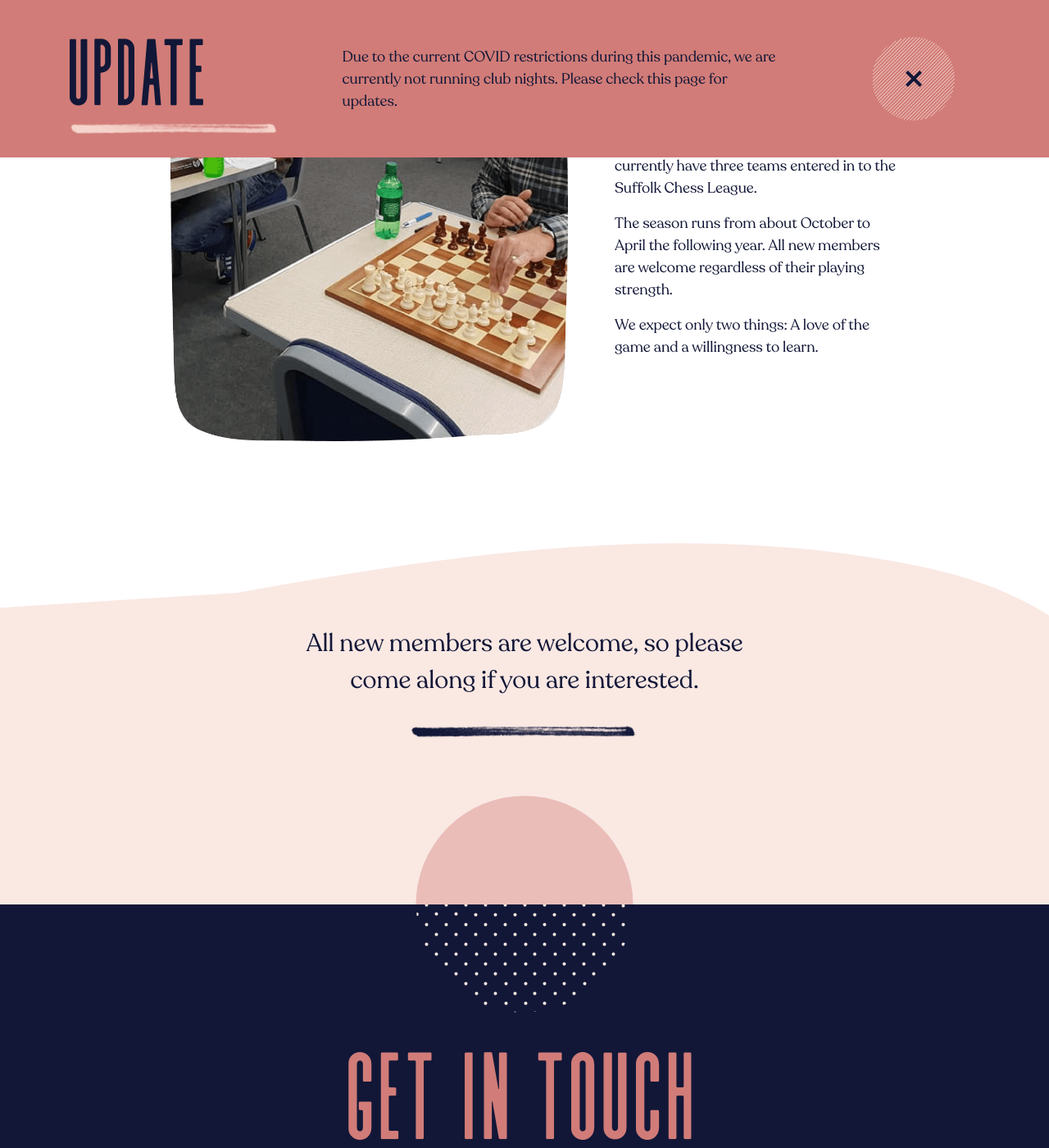
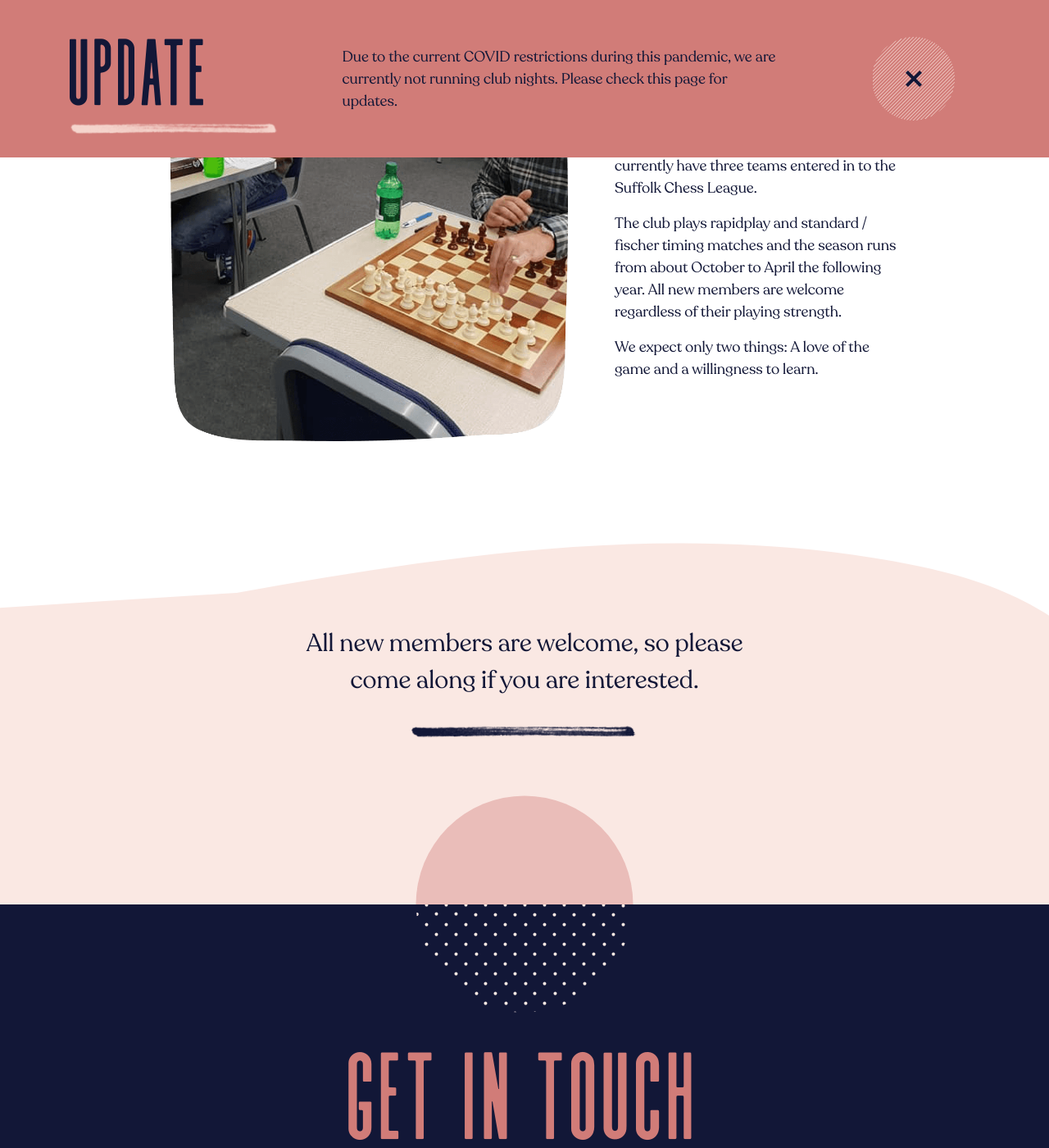
Before and after one commit to ifancyabroad/felixstowe-chess, a Jekyll site: the page built from index.html, in a window 1280 px wide and 1400 px high, scrolled down 2615 px. Shown: the whole window at 82% size. Built offline with Jekyll 4.4.1, drawn with Linux system fonts in a browser that asks for light colours; some of the changed text lies outside the part shown.

Commit message:
Fix phone number and add match time controls

```diff
--- a/_includes/get-in-touch.html
+++ b/_includes/get-in-touch.html
@@ -10,7 +10,7 @@
         <div class="d-flex justify-content-between">
           <div>
             <h5 class="text-primary">DAVE ROBERTSON</h5>
-            <p class="text-light mb-0">01394 270535</p>
+            <p class="text-light mb-0">01394 272535</p>
             <div class="divider">
               <img class="img-fluid" src="{{ 'assets/images/divider_dark.png' | relative_url }}" alt="Divider">
             </div>
--- a/_includes/join-us.html
+++ b/_includes/join-us.html
@@ -13,7 +13,7 @@
             <img class="img-fluid" src="{{ 'assets/images/divider_light.png' | relative_url }}" alt="Divider">
           </div>
           <p>Felixstowe Chess club meets on Tuesday evenings at the Felixstowe Seafarers Centre normally from 7.30pm until around 10.00 o’clock. We play friendly chess and hold club tournaments from time to time. We currently have three teams entered in to the Suffolk Chess League.</p>
-          <p>The season runs from about October to April the following year. All new members are welcome regardless of their playing strength.</p>
+          <p>The club plays rapidplay and standard / fischer timing matches and the season runs from about October to April the following year. All new members are welcome regardless of their playing strength.</p>
           <p>We expect only two things:  A love of the game and a willingness to learn.</p>
         </div>
       </div>
--- a/_includes/menu.html
+++ b/_includes/menu.html
@@ -25,7 +25,7 @@
         <div class="mr-5">
           <p class="mb-0">Dave Robertson</p>
           <p class="mb-0">Treasurer</p>
-          <p>01394 270535</p>
+          <p>01394 272535</p>
         </div>
         <div>
           <p class="mb-0">Garry Hemsworth</p>
```
